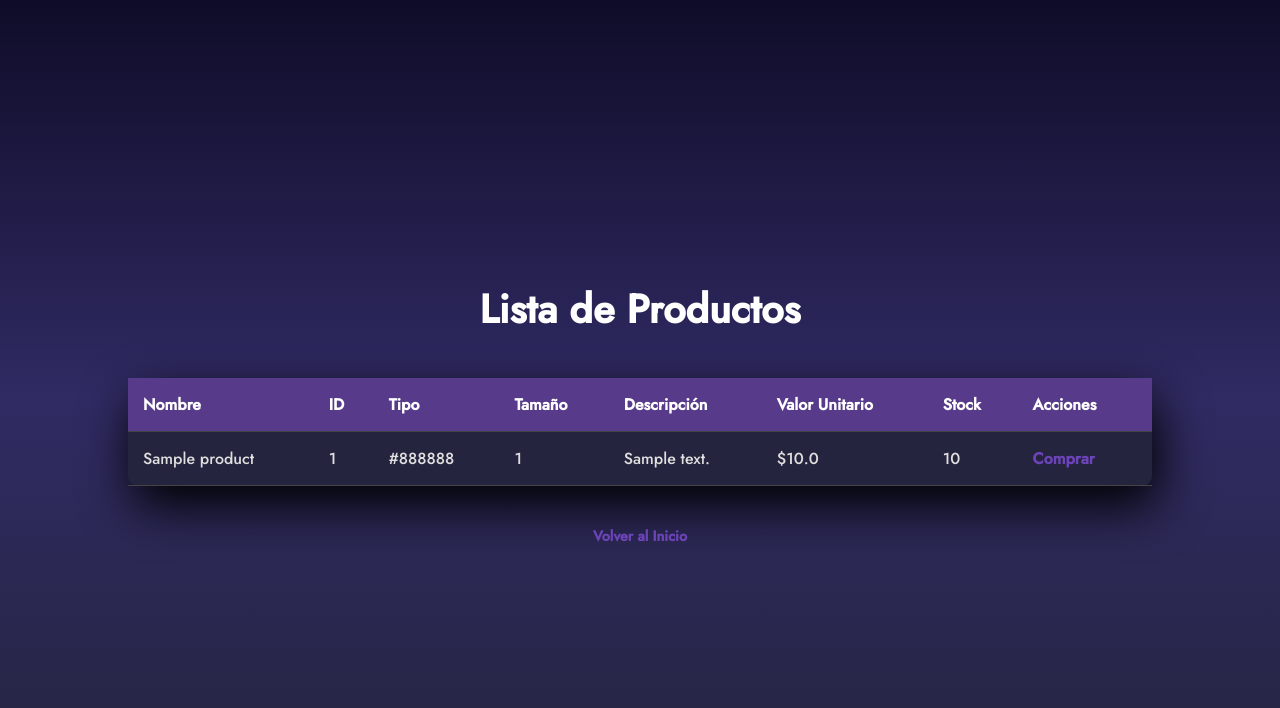
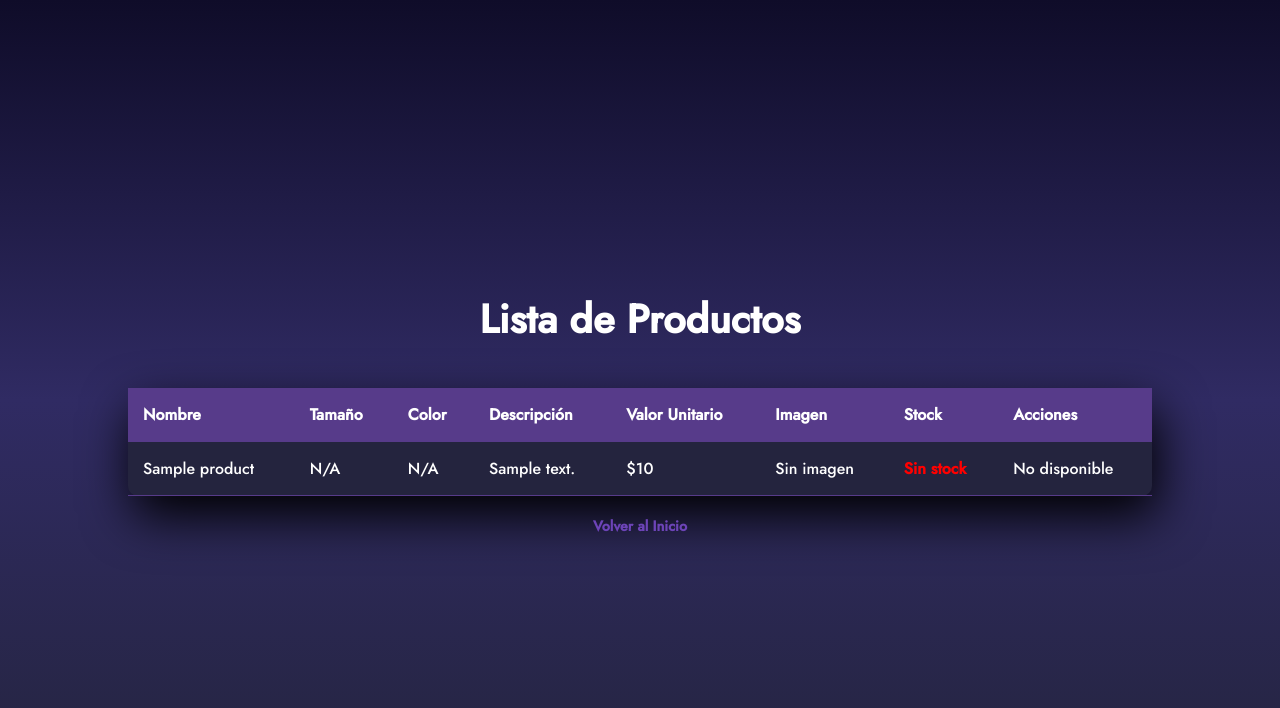
Before and after one commit to ElColombianit0/huevos-max-campos, a Flask app: template templates/list_products.html in a window 1280 px wide. Shown: the top 708 px of the page. Run offline with Flask 3, Linux system fonts and the light colour scheme; the template is opened without the code that fills it: most values are stand-ins (such as "Sample title", 1, 10 or a date in 2020).

Commit message:
Lo ultimo modificado

```diff
--- a/app.py
+++ b/app.py
@@ -107,11 +107,12 @@
 # Función para convertir ObjectId a string y limpiar datos
 def serialize_document(doc):
     if isinstance(doc, dict):
+        # Solo incluir los campos necesarios y excluir 'imagen'
         cleaned_doc = {}
         for key, value in doc.items():
             if key == '_id':
                 cleaned_doc[key] = str(value)
-            elif key != 'imagen':
+            elif key != 'imagen':  # Excluir explícitamente el campo 'imagen'
                 cleaned_doc[key] = serialize_document(value)
         return cleaned_doc
     elif isinstance(doc, list):
@@ -288,52 +289,43 @@
                 "imagen": imagen_data
             })
 
-            # Actualizar el stock dinámicamente solo para huevos
-            if color in ['rojo', 'blanco'] and size in ['A', 'AA', 'B', 'EXTRA']:
-                stock_doc = stock_collection.find_one({"type": "huevos"})
-                if not stock_doc:
-                    stock_doc = {
-                        "type": "huevos",
-                        "rojo": {"A": 0, "AA": 0, "B": 0, "EXTRA": 0},
-                        "blanco": {"A": 0, "AA": 0, "B": 0, "EXTRA": 0}
-                    }
-                    stock_collection.insert_one(stock_doc)
+            # Actualizar el stock dinámicamente
+            stock_doc = stock_collection.find_one({"type": "huevos"})
+            if not stock_doc:
+                stock_doc = {"type": "huevos"}
+                stock_collection.insert_one(stock_doc)
 
-                if color not in stock_doc:
-                    stock_collection.update_one(
-                        {"type": "huevos"},
-                        {"$set": {color: {size: 0}}},
-                        upsert=True
-                    )
-                elif size not in stock_doc[color]:
-                    stock_collection.update_one(
-                        {"type": "huevos"},
-                        {"$set": {f"{color}.{size}": 0}},
-                        upsert=True
-                    )
+            if color not in stock_doc:
+                stock_collection.update_one(
+                    {"type": "huevos"},
+                    {"$set": {color: {size: 0}}},
+                    upsert=True
+                )
+            elif size not in stock_doc[color]:
+                stock_collection.update_one(
+                    {"type": "huevos"},
+                    {"$set": {f"{color}.{size}": 0}},
+                    upsert=True
+                )
 
-                # Actualizar los precios dinámicamente
-                prices_doc = prices_collection.find_one({"type": "huevos"})
-                if not prices_doc:
-                    prices_doc = {
-                        "type": "huevos",
-                        "rojo": {"A": 12000, "AA": 13500, "B": 11000, "EXTRA": 15000},
-                        "blanco": {"A": 10000, "AA": 11500, "B": 9500, "EXTRA": 14000}
-                    }
-                    prices_collection.insert_one(prices_doc)
+            # Actualizar los precios dinámicamente
+            prices_doc = prices_collection.find_one({"type": "huevos"})
+            if not prices_doc:
+                prices_doc = {"type": "huevos"}
+                prices_collection.insert_one(prices_doc)
 
-                if color not in prices_doc:
-                    prices_collection.update_one(
-                        {"type": "huevos"},
-                        {"$set": {color: {size: valor_unitario}}},
-                        upsert=True
-                    )
-                elif size not in prices_doc[color]:
-                    prices_collection.update_one(
-                        {"type": "huevos"},
-                        {"$set": {f"{color}.{size}": valor_unitario}},
-                        upsert=True
-                    )
+            if color not in prices_doc:
+                prices_collection.update_one(
+                    {"type": "huevos"},
+                    {"$set": {color: {size: valor_unitario}}},
+                    upsert=True
+                )
+            elif size not in prices_doc[color]:
+                prices_collection.update_one(
+                    {"type": "huevos"},
+                    {"$set": {f"{color}.{size}": valor_unitario}},
+                    upsert=True
+                )
 
             logger.info(f"Producto registrado: {nombre_producto}, ID: {product_id}, Color: {color}, Tamaño: {size}")
             return redirect(url_for('list_products'))
@@ -347,6 +339,7 @@
     if not session.get('logged_in'):
         return redirect(url_for('login'))
     products = list(products_collection.find())
+    logger.info(f"Productos cargados: {products}")
     stock_doc = stock_collection.find_one({"type": "huevos"})
     if not stock_doc:
         stock_doc = {
@@ -356,18 +349,7 @@
         }
         stock_collection.insert_one(stock_doc)
     logger.info(f"Stock document passed to template: {stock_doc}")
-
-    # Añadir stock a cada producto si es huevo
-    for product in products:
-        color = product.get('color', '')
-        size = product.get('size', '')
-        if color in ['rojo', 'blanco'] and size in ['A', 'AA', 'B', 'EXTRA']:
-            product['stock'] = stock_doc.get(color, {}).get(size, 0)
-        else:
-            product['stock'] = 0  # Stock no aplicable para productos no huevos
-
-    logger.info(f"Productos cargados: {products}")
-    return render_template('list_products.html', products=products, numero_documento=session.get('numero_documento'))
+    return render_template('list_products.html', products=products, stock=stock_doc, numero_documento=session.get('numero_documento'))
 
 @application.route('/edit_product/<product_id>', methods=['GET', 'POST'])
 def edit_product(product_id):
@@ -419,10 +401,10 @@
                 }}
             )
 
-            # Actualizar el stock dinámicamente si el color o tamaño cambió y es huevo
+            # Actualizar el stock dinámicamente si el color o tamaño cambió
             old_color = product.get('color')
             old_size = product.get('size')
-            if (old_color in ['rojo', 'blanco'] and old_size in ['A', 'AA', 'B', 'EXTRA']) and (color in ['rojo', 'blanco'] and size in ['A', 'AA', 'B', 'EXTRA']):
+            if old_color != color or old_size != size:
                 stock_doc = stock_collection.find_one({"type": "huevos"})
                 if stock_doc and old_color in stock_doc and old_size in stock_doc[old_color]:
                     old_stock = stock_doc[old_color][old_size]
@@ -431,7 +413,7 @@
                         {"type": "huevos"},
                         {"$set": {f"{color}.{size}": old_stock}}
                     )
-                    # Eliminar el stock antiguo
+                    # Eliminar el stock antiguo si es necesario
                     stock_collection.update_one(
                         {"type": "huevos"},
                         {"$unset": {f"{old_color}.{old_size}": ""}}
@@ -443,7 +425,8 @@
                         upsert=True
                     )
 
-                # Actualizar los precios dinámicamente
+            # Actualizar los precios dinámicamente
+            if old_color != color or old_size != size:
                 prices_doc = prices_collection.find_one({"type": "huevos"})
                 if prices_doc and old_color in prices_doc and old_size in prices_doc[old_color]:
                     prices_collection.update_one(
@@ -476,7 +459,7 @@
     if product:
         color = product.get('color')
         size = product.get('size')
-        if color in ['rojo', 'blanco'] and size in ['A', 'AA', 'B', 'EXTRA']:
+        if color and size:
             # Eliminar el stock asociado
             stock_collection.update_one(
                 {"type": "huevos"},
@@ -528,12 +511,11 @@
     required_fields = ['nombre_producto', 'product_id', 'color', 'size', 'descripcion', 'valor_unitario']
     cleaned_products = []
     for product in products:
+        # Crear un nuevo diccionario con solo los campos necesarios
         cleaned_product = {field: product.get(field, '') for field in required_fields}
         cleaned_product['_id'] = product.get('_id', '')
         cleaned_products.append(cleaned_product)
-    # Filtrar solo los tipos de huevo (rojo, blanco)
-    egg_colors = ['rojo', 'blanco']
-    colors = sorted(set(product['color'] for product in cleaned_products if product['color'] in egg_colors))
+    colors = set(product['color'] for product in cleaned_products if 'color' in product and product['color'])
     logger.info(f"Productos procesados para la plantilla: {cleaned_products}")
     if request.method == 'POST':
         try:
--- a/templates/list_products.html
+++ b/templates/list_products.html
@@ -32,13 +32,12 @@
             background: #24243e;
             border-radius: 10px;
             box-shadow: 5px 20px 50px #000;
-            margin-bottom: 20px;
         }
 
         th, td {
             padding: 15px;
             text-align: left;
-            border-bottom: 1px solid #444;
+            border-bottom: 1px solid #573b8a;
         }
 
         th {
@@ -46,18 +45,18 @@
             color: #fff;
         }
 
-        td {
-            color: #e0dede;
+        td img {
+            max-width: 100px;
+            border-radius: 5px;
         }
 
-        .action-links a {
+        a {
             color: #6d44b8;
             text-decoration: none;
-            margin-right: 10px;
             font-weight: bold;
         }
 
-        .action-links a:hover {
+        a:hover {
             color: #573b8a;
             text-decoration: underline;
         }
@@ -75,15 +74,23 @@
             text-decoration: underline;
         }
 
-        .buy-link {
-            color: #28a745;
-            text-decoration: none;
-            font-weight: bold;
+        .buy-button {
+            display: inline-block;
+            padding: 5px 10px;
+            background: #573b8a;
+            color: #fff;
+            border-radius: 5px;
+            transition: .2s ease-in;
         }
 
-        .buy-link:hover {
-            color: #218838;
-            text-decoration: underline;
+        .buy-button:hover {
+            background: #6d44b8;
+            text-decoration: none;
+        }
+
+        .out-of-stock {
+            color: red;
+            font-weight: bold;
         }
     </style>
 </head>
@@ -93,34 +100,49 @@
         <thead>
             <tr>
                 <th>Nombre</th>
-                <th>ID</th>
-                <th>Tipo</th>
                 <th>Tamaño</th>
+                <th>Color</th>
                 <th>Descripción</th>
                 <th>Valor Unitario</th>
+                <th>Imagen</th>
                 <th>Stock</th>
                 <th>Acciones</th>
             </tr>
         </thead>
         <tbody>
             {% for product in products %}
+                {% set color = product.color if 'color' in product else 'N/A' %}
+                {% set size = product.size if 'size' in product else 'N/A' %}
+                {% set stock = stock[color][size] if color in stock and size in stock[color] else 0 %}
                 <tr>
                     <td>{{ product.nombre_producto }}</td>
-                    <td>{{ product.product_id }}</td>
-                    <td>{{ product.color | capitalize }}</td>
-                    <td>{{ product.size }}</td>
+                    <td>{{ size if size != 'N/A' else 'N/A' }}</td>
+                    <td>{{ color | capitalize if color != 'N/A' else 'N/A' }}</td>
                     <td>{{ product.descripcion }}</td>
-                    <td>${{ product.valor_unitario | float | round(2) }}</td>
-                    <td>{{ product.stock if product.stock is not none else 'N/A' }}</td>
-                    <td class="action-links">
+                    <td>${{ product.valor_unitario }}</td>
+                    <td>
+                        {% if product.imagen %}
+                            <img src="{{ url_for('view_image', product_id=product.product_id) }}" alt="{{ product.nombre_producto }}">
+                        {% else %}
+                            Sin imagen
+                        {% endif %}
+                    </td>
+                    <td>
+                        {% if stock > 0 %}
+                            {{ stock }} unidades
+                        {% else %}
+                            <span class="out-of-stock">Sin stock</span>
+                        {% endif %}
+                    </td>
+                    <td>
                         {% if numero_documento == '1234567890' %}
-                            <a href="{{ url_for('edit_product', product_id=product.product_id) }}">Editar</a>
-                            <a href="{{ url_for('delete_product', product_id=product.product_id) }}" onclick="return confirm('¿Estás seguro de que deseas eliminar este producto?')">Eliminar</a>
-                            {% if product.imagen %}
-                                <a href="{{ url_for('view_image', product_id=product.product_id) }}">Ver Imagen</a>
-                            {% endif %}
-                        {% else %}
-                            <a href="{{ url_for('buy', tipo=product.color, tamano=product.size) }}" class="buy-link">Comprar</a>
+                            <a href="{{ url_for('edit_product', product_id=product.product_id) }}">Editar</a> |
+                            <a href="{{ url_for('delete_product', product_id=product.product_id) }}" onclick="return confirm('¿Estás seguro de eliminar este producto?')">Eliminar</a> |
+                        {% endif %}
+                        {% if stock > 0 and numero_documento != '1234567890' and color != 'N/A' and size != 'N/A' %}
+                            <a href="{{ url_for('buy', tipo=color, tamano=size) }}" class="buy-button">Comprar</a>
+                        {% elif numero_documento != '1234567890' %}
+                            No disponible
                         {% endif %}
                     </td>
                 </tr>
```
